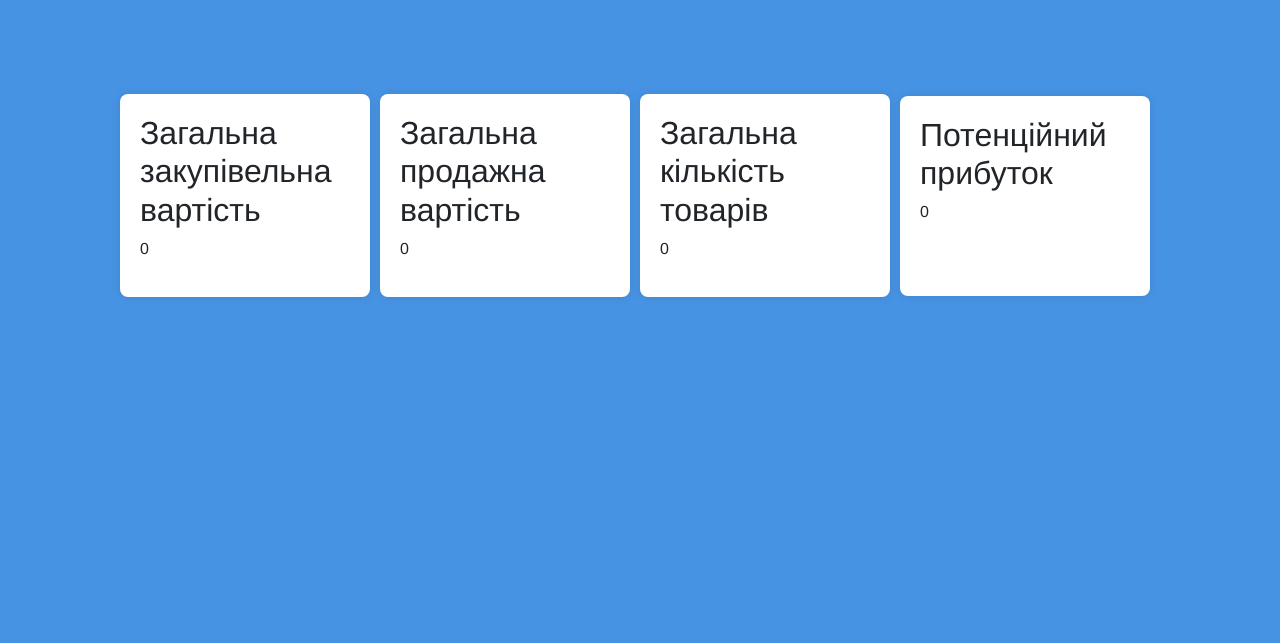
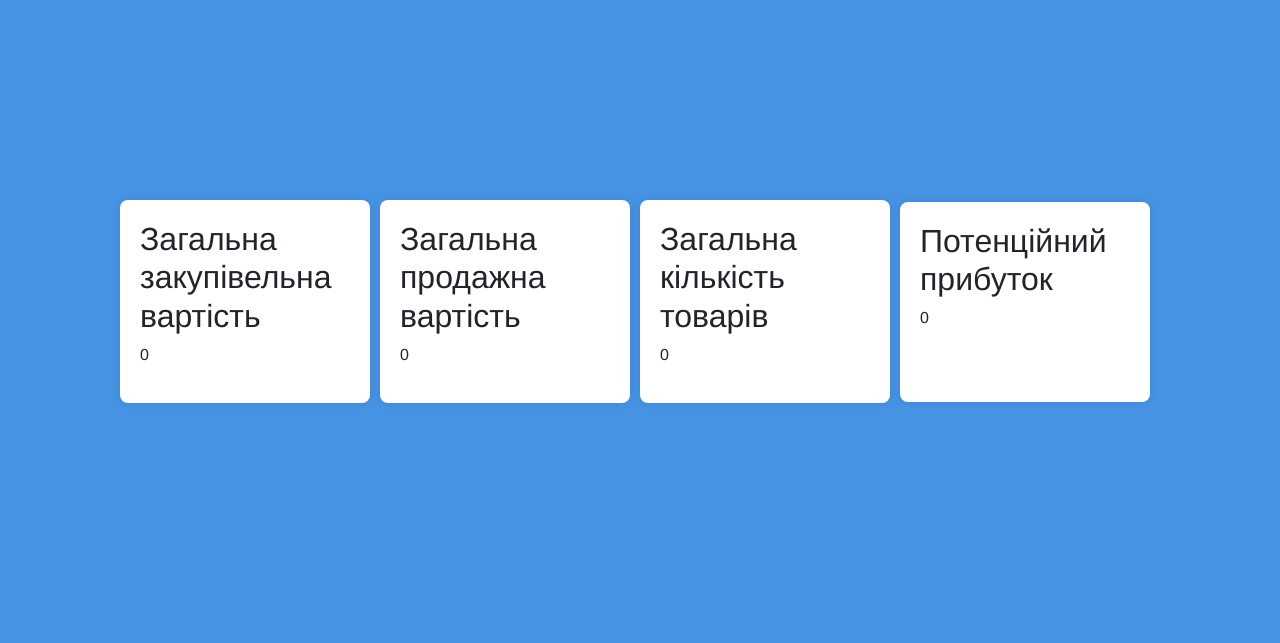
Before and after one commit to PasichnyiDev/shop, a Django app: page /stat/main/ in a window 1280 px wide. Shown: the part 56-699 px from the top of the page. Run offline with Django 4.2, Linux system fonts and the light colour scheme; data that the repository does not hold is empty; some libraries are stand-ins or nearby versions.

Commit message:
updated styles for shop_stat

```diff
--- a/shop/shop_stat/static/css/stat-styles.css
+++ b/shop/shop_stat/static/css/stat-styles.css
@@ -5,7 +5,8 @@ body {
 }
 
 .card-stat-container {
-    margin-top: 150px;
+    margin: auto;
+    margin-top: 20%;
     justify-content: center;
     align-items: center;
     display: flex;
```
